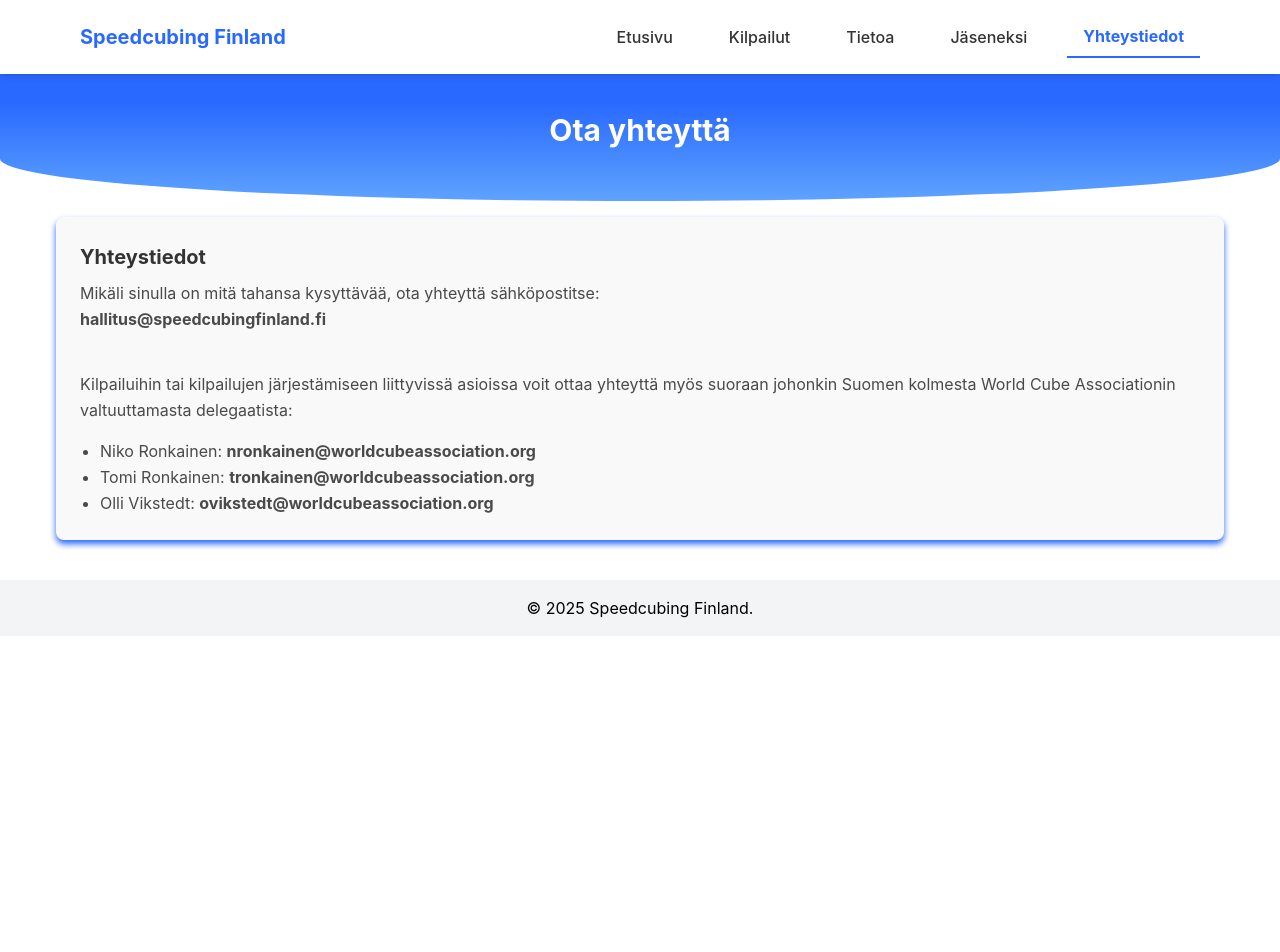
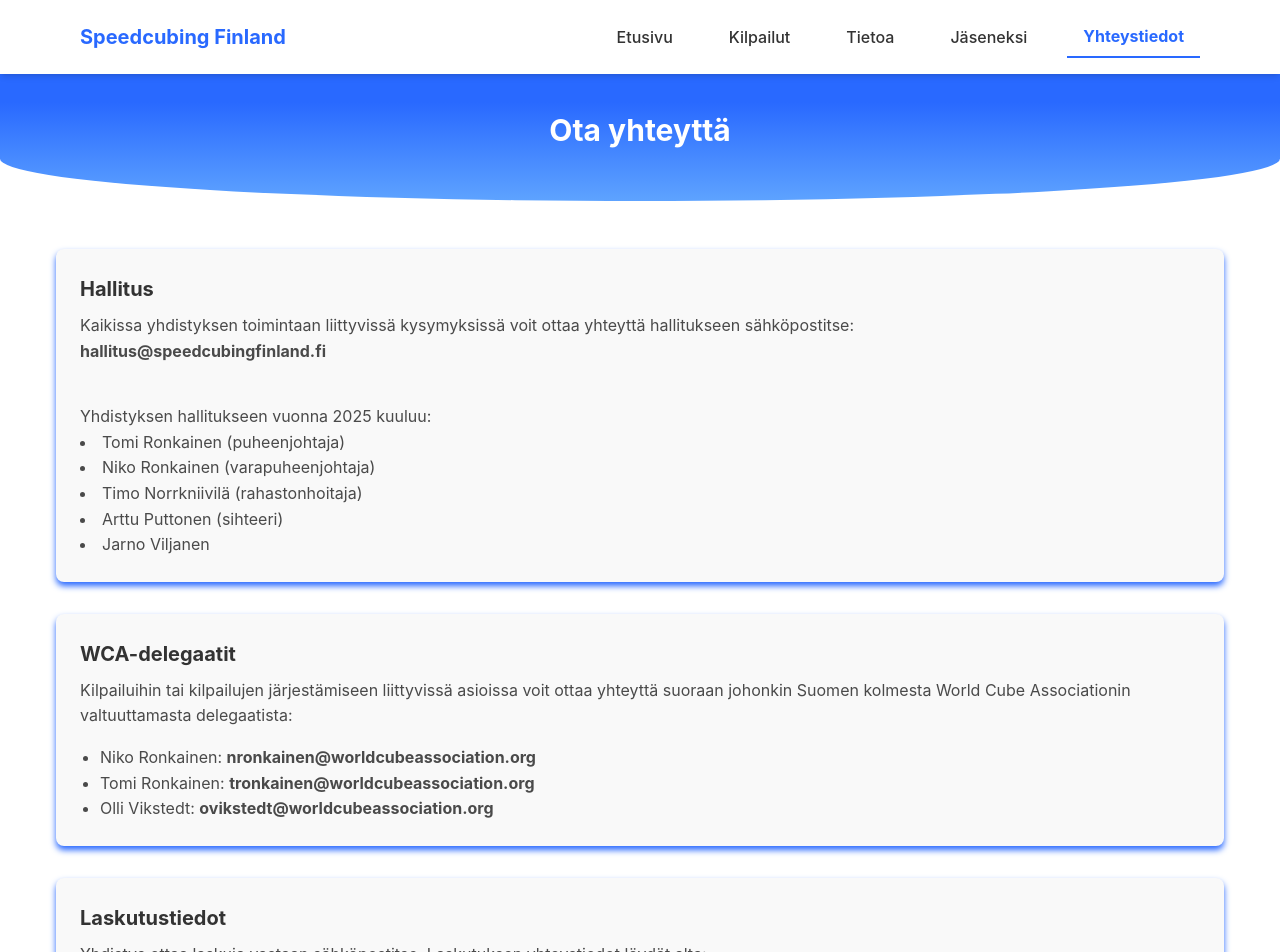
Before and after one commit to Speedcubing-Finland/frontend, a React (Vite) app: page /contact in a window 1280 px wide. Shown: the top 952 px of the page. Before the commit the page ends 800 px from the top, so only its background shows below. Built offline with nearby package versions, Linux system fonts and the light colour scheme.

Commit message:
Lisää tietoja Yhteystiedot-sivulle
Lisätty hallituksen jäsenet, lisätty laskutustiedot

```diff
--- a/src/pages/Competitions.jsx
+++ b/src/pages/Competitions.jsx
@@ -62,7 +62,7 @@ function Competitions() {
           Mikäli olet kiinnostunut järjestämään speedcubing-kilpailut, ota yhteyttä johonkin Suomen kolmesta WCA:n valtuuttamasta delegaatista.
           Delegaatit ovat kokeneita speedcubing-harrastajia, ja jokainen kilpailu vaatii vähintään yhden delegaatin läsnäolon. Delegaatit auttavat kilpailun
           järjestämisessä, ja varmistavat, että kilpailu noudattaa WCA:n sääntöjä. Delegaatit myös rekisteröivät kilpailun WCA:n sivuille, ja julkaisevat kilpailun.
-          Heidän yhteystiedot löydät Yhteystiedot-sivulta.
+          Delegaattien yhteystiedot löydät <a href="/contact">Yhteystiedot</a>-sivulta.
         </p>
         <p>
           Vähimmillään kilpailun järjestäminen vaatii vain kilpailupaikan hankkimista. Kilpailupaikkana voi toimia esimerkiksi koulun ruokala tai liikuntasali.
--- a/src/pages/Contact.jsx
+++ b/src/pages/Contact.jsx
@@ -2,14 +2,36 @@ import ParagraphBox from "../components/ParagraphBox"
 
 function Contact() {
     return (
-      <ParagraphBox title="Yhteystiedot">
-        <p>
-          Mikäli sinulla on mitä tahansa kysyttävää, ota yhteyttä sähköpostitse:
+      <div className="mt-8 space-y-8">
+      <ParagraphBox title="Hallitus">
+      <p>
+          Kaikissa yhdistyksen toimintaan liittyvissä kysymyksissä voit ottaa yhteyttä hallitukseen sähköpostitse:
         </p>
         <p className="mb-10 font-bold">hallitus@speedcubingfinland.fi</p>
+        <p>
+          Yhdistyksen hallitukseen vuonna 2025 kuuluu:
+          <li>
+          Tomi Ronkainen (puheenjohtaja)
+          </li>
+          <li>
+          Niko Ronkainen (varapuheenjohtaja)
+          </li>
+          <li>
+          Timo Norrkniivilä (rahastonhoitaja)
+          </li>
+          <li>
+          Arttu Puttonen (sihteeri)
+          </li>
+          <li>
+          Jarno Viljanen
+          </li>
+        </p>
+      </ParagraphBox>
+
+      <ParagraphBox title="WCA-delegaatit">
         <p className="mb-4">
           Kilpailuihin tai kilpailujen järjestämiseen liittyvissä asioissa
-          voit ottaa yhteyttä myös suoraan johonkin Suomen kolmesta World Cube Associationin valtuuttamasta
+          voit ottaa yhteyttä suoraan johonkin Suomen kolmesta World Cube Associationin valtuuttamasta
           delegaatista:
         </p>
 
@@ -25,6 +47,17 @@ function Contact() {
           </li>
         </ul>
       </ParagraphBox>
+
+      <ParagraphBox title="Laskutustiedot">
+        <p>Yhdistys ottaa laskuja vastaan sähköpostitse. Laskutuksen yhteystiedot löydät alta:</p>
+        <br></br>
+        Vastaanottaja: Speedcubing Finland ry
+        <br></br>
+        Y-tunnus: 3501504-2
+        <br></br>
+        Sähköpostiosoite: hallitus@speedcubingfinland.fi
+      </ParagraphBox>
+      </div>
     )
 }
 
```
